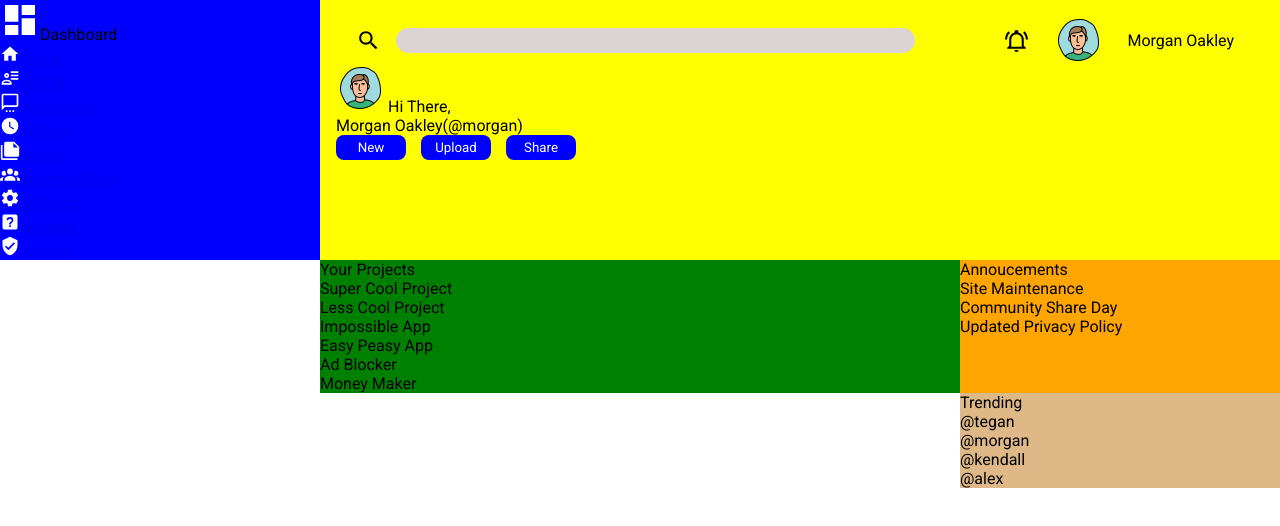
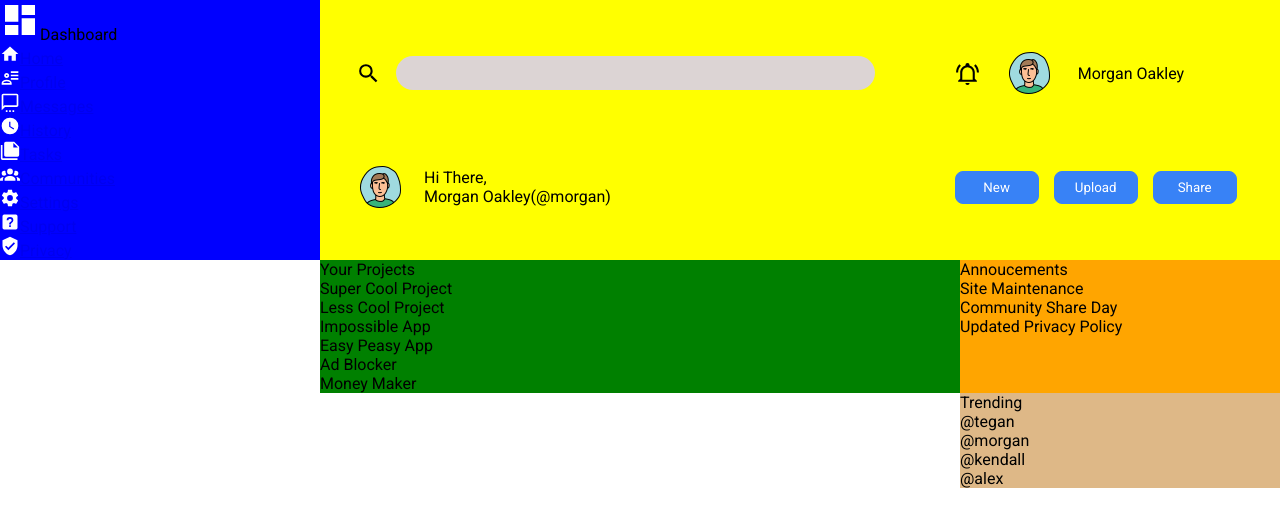
Before and after one commit to brendonn40/admin-dashboard, a plain HTML site: page index.html in a window 1280 px wide. Drawn offline with Linux system fonts and the light colour scheme; a web font is replaced by a local one.

Commit message:
header using grid

```diff
--- a/index.html
+++ b/index.html
@@ -26,17 +26,14 @@
            </ul>
         </div>
         <div class="header">
-            <div class="upper">
                 <div class="left-side"><img src="./images/search.svg" alt="" id="search-img"><input type="text"></div>
                 <div class="right-side"><img src="./images/bell-ring-outline.svg" alt="" id="bell"><img src="./images/morgan.png" alt="" id="morgan"> <p>Morgan Oakley</p></div>
-            </div>
-            <div class="lower"><img src="./images/morgan.png" alt=""> Hi There,<br>Morgan Oakley(@morgan)
+            <div class="lower"><img src="./images/morgan.png" alt=""> Hi There,<br>Morgan Oakley(@morgan) </div>
             <ul>
                 <li><Button>New</Button></li>
                 <li><button>Upload</button></li>
                 <li><button>Share</button></li>
             </ul>
-            </div>
         </div>
         <div class="projects">Your Projects<br>
             <div class="card">Super Cool Project</div>
--- a/style.css
+++ b/style.css
@@ -26,13 +26,21 @@
     height: auto;
 }
 .header{
+    display: grid;
+    grid-template-columns: 2fr 1fr;
     padding: 16px;
     background-color:yellow;
     grid-column: 2/4;
 }
-.upper{
+/* .upper{
     display: flex;
     align-items: center;
+} */
+.lower{
+    display: flex;
+    align-items: center;
+    gap: 20px;
+    margin-left: 20px;
 }
 .right-side{
     display: flex;
@@ -42,25 +50,29 @@
 }
 .left-side{
     display: flex;
+    align-items: center;
     gap: 15px;
     flex: 1;
     margin-left: 20px
 }
-.lower ul{
+.header>ul{
+    align-self: center;
     list-style: none;
     display: flex;
     gap: 15px;
 }
 button{
-    background-color: blue;
+    background-color: #3882f6;
     color: white;
-    width: 70px;
-    height: 25px;
     border-radius: 8px;
-    border: none;
+    border: 1px solid #3882f6 ;
+    padding: 8px 16px;
+    width: 84px;
+    height: auto;
 }
 input{
     width: 80%;
+    height: 30%;
     border-radius: 20px;
     background-color:rgb(220, 212, 212);
     border: none;
```
